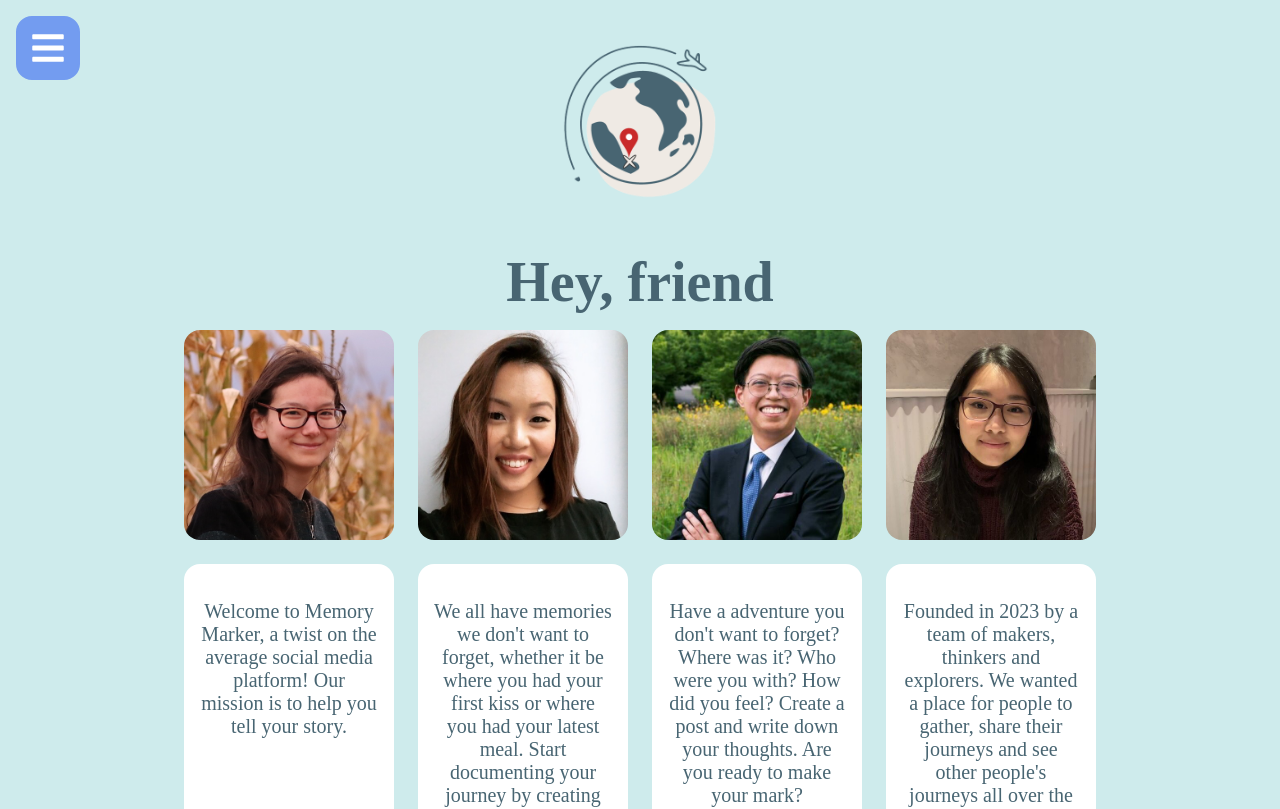
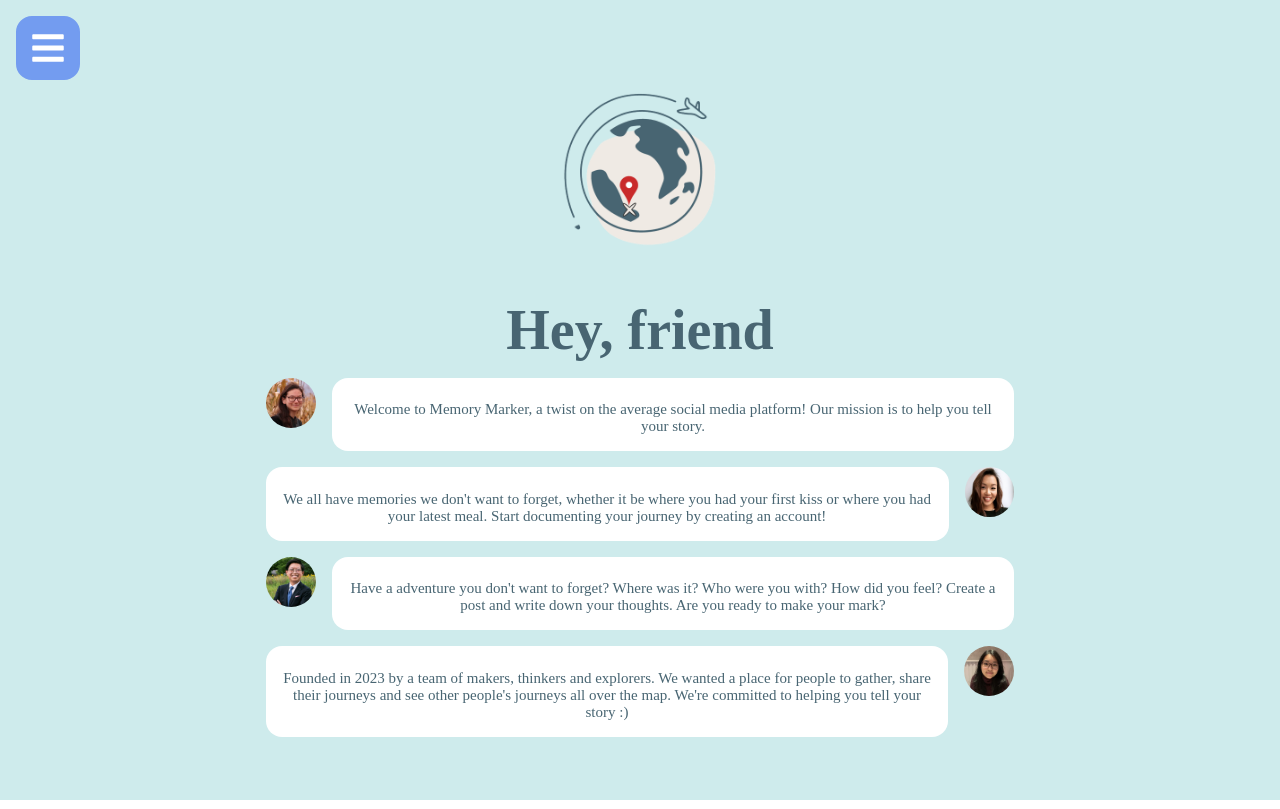
Before and after one commit to Capstone-MEJA/memorymarker, a React app: page /about in a window 1280 px wide. Shown: the top 809 px of the page. Built offline with nearby package versions, Linux system fonts and the light colour scheme.

Commit message:
Flip back to chat bubbles on larger screens

```diff
--- a/src/features/pages/AboutTeam.tsx
+++ b/src/features/pages/AboutTeam.tsx
@@ -44,7 +44,10 @@ const AboutTeam: React.FC = () => {
             <DevBlurb>
               Hi! 👋 I'm Alicia, a former laboratory scientist who has turned
               her love of analytical investigation into a passion for life-long
-              learning and technical problem solving. When I'm not coding, you can find me on various hiking trails around Virginia with my adorable toy Australian Shepherd or covered in sawdust working on renovating.
+              learning and technical problem solving. When I'm not coding, you
+              can find me on various hiking trails around Virginia with my
+              adorable toy Australian Shepherd or covered in sawdust working on
+              renovating.
             </DevBlurb>
           </DevContent>
         </DevWrapper>
@@ -76,8 +79,10 @@ const AboutTeam: React.FC = () => {
             </DevHeader>
 
             <DevBlurb>
-              Hello, Erica here! Software engineer by day and real estate agent by weekend. Easily excited over math problems and similar to code, there are many ways to approach a problem
-              but there will always be a right and wrong answer. Avid problem solver and memory maker.
+              Hello, Erica here! Software engineer by day and real estate agent
+              by weekend. Easily excited over math problems and similar to code,
+              there are many ways to approach a problem but there will always be
+              a right and wrong answer. Avid problem solver and memory maker.
             </DevBlurb>
           </DevContent>
           <ProfileImageMobile src="erica.png" />
@@ -149,7 +154,8 @@ const AboutTeam: React.FC = () => {
               Hi, I'm Mandy! I am a software engineer with experience in
               full-stack web development and a background in education. When I’m
               not coding, you can find me reading, cooking, snapping pictures,
-              and strolling through Central Park.  My fondest memories are from Taiwan. Check them out on the map! :)
+              and strolling through Central Park. My fondest memories are from
+              Taiwan. Check them out on the map! :)
             </DevBlurb>
           </DevContent>
           <ProfileImageMobile src="mandy.png" />
@@ -191,7 +197,7 @@ const Wrapper = styled.div`
   @media ${device.laptop} {
     height: fit-content;
   }
-  @media (min-width:1500px) {
+  @media (min-width: 1500px) {
     height: fit-content;
   }
 `;
@@ -199,6 +205,7 @@ const Wrapper = styled.div`
 const LogoImage = styled.img`
   width: 10rem;
   padding-top: 10px;
+
   @media ${device.tablet} {
     width: 12rem;
   }
@@ -216,13 +223,13 @@ const PageTitle = styled.h1`
   margin-bottom: 0px;
   font-family: "Playfair Display", serif;
   @media ${device.tablet} {
-    font-size: 2.5rem
+    font-size: 2.5rem;
   }
   @media ${device.laptop} {
-    font-size: 3.5rem
+    font-size: 3.5rem;
   }
   @media ${device.desktop} {
-    font-size: 4.5rem
+    font-size: 4.5rem;
   }
 `;
 
@@ -315,7 +322,6 @@ const DevContent = styled.div`
     width: 300px;
     height: 735px;
   }
-
 `;
 
 const DevHeader = styled.div`
@@ -354,7 +360,7 @@ const DevBlurb = styled.div`
   text-align: center;
   color: #486572;
   font-family: "Cormorant Garamond", serif;
-  padding-top: .5em;
+  padding-top: 0.5em;
 
   @media ${device.tablet} {
     padding-top: 1em;
--- a/src/features/pages/about.tsx
+++ b/src/features/pages/about.tsx
@@ -84,20 +84,15 @@ const Wrapper = styled.div`
     justify-content: center;
     width: 100%;
   }
-  @media ${device.tablet} {
-    height: fit-content;
-  }
-  @media ${device.laptop} {
-    height: fit-content;
-  }
-  @media (min-width: 1500px) {
-    height: fit-content;
+  @media ${device.mobileL} {
+    height: 100vh;
   }
 `;
 
 const LogoImage = styled.img`
   width: 10rem;
   padding-top: 10px;
+
   @media ${device.tablet} {
     width: 12rem;
   }
@@ -133,14 +128,16 @@ const DevsWrapper = styled.div`
 
   @media ${device.tablet} {
     display: flex;
-    flex-direction: row;
-    justify-content: center;
-    gap: 0.5em;
-    align-items: start;
+    flex-direction: column;
+    width: 80%;
   }
 
   @media ${device.laptop} {
-    gap: 1.5em;
+    width: 60%;
+  }
+
+  @media ${device.desktop} {
+    width: 40%;
   }
 `;
 
@@ -149,18 +146,6 @@ const DevWrapper = styled.div`
   flex-direction: row;
   gap: 1em;
   margin-bottom: 1em;
-
-  @media ${device.tablet} {
-    display: flex;
-    flex-direction: column;
-    align-items: center;
-    height: auto;
-    gap: 0.5em;
-  }
-
-  @media ${device.laptop} {
-    gap: 1.5em;
-  }
 `;
 
 const ProfileImageTablet = styled.img`
@@ -168,82 +153,18 @@ const ProfileImageTablet = styled.img`
   height: 30%;
   border-radius: 1em;
   display: none;
-
-  @media ${device.tablet} {
-    display: block;
-    width: 170px;
-    height: auto;
-  }
-  @media ${device.laptop} {
-    display: block;
-    width: 210px;
-    height: auto;
-  }
-  @media (min-width: 1500px) {
-    display: block:
-    width: 300px;
-    height: auto;
-  }
 `;
 
 const ProfileImageMobile = styled.img`
   width: 50px;
   height: 50px;
   border-radius: 50%;
-
-  @media ${device.tablet} {
-    visibility: hidden;
-    display: none;
-  }
 `;
 
 const DevContent = styled.div`
   padding: 1em;
   border-radius: 1em;
   background-color: white;
-
-  @media ${device.tablet} {
-    width: 175px;
-    height: 370px;
-  }
-  @media ${device.laptop} {
-    width: 210px;
-    height: 525px;
-  }
-  @media (min-width: 1500px) {
-    width: 300px;
-    height: 735px;
-  }
-`;
-
-const DevHeader = styled.div`
-  display: none;
-
-  @media ${device.tablet} {
-    display: inline-block;
-    display: flex;
-    justify-content: space-between;
-  }
-`;
-
-const Name = styled.p`
-  font-weight: 800;
-  color: #486572;
-  font-size: 20px;
-  font-family: "Playfair Display", serif;
-
-  @media ${device.tablet} {
-    font-size: 15px;
-    padding-top: 0.5em;
-  }
-  @media ${device.laptop} {
-    font-size: 20px;
-    padding-top: 0.23em;
-  }
-  @media (min-width: 1500px) {
-    font-size: 30px;
-    padding-top: 0.3em;
-  }
 `;
 
 const DevBlurb = styled.div`
@@ -253,17 +174,4 @@ const DevBlurb = styled.div`
   color: #486572;
   font-family: "Cormorant Garamond", serif;
   padding-top: 0.5em;
-
-  @media ${device.tablet} {
-    padding-top: 1em;
-    font-size: 15px;
-  }
-  @media ${device.laptop} {
-    padding-top: 1em;
-    font-size: 20px;
-  }
-  @media (min-width: 1500px) {
-    font-size: 25px;
-    padding-top: 1em;
-  }
 `;
```
